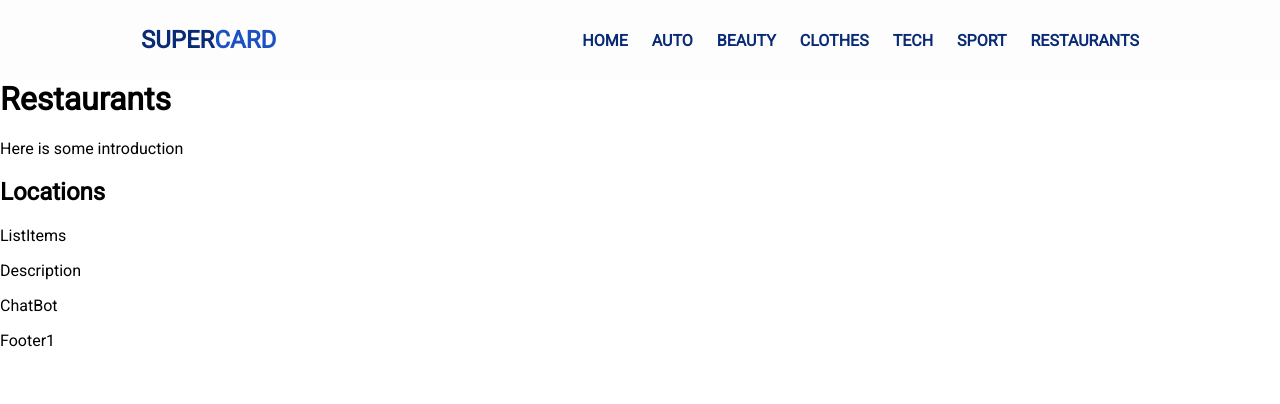
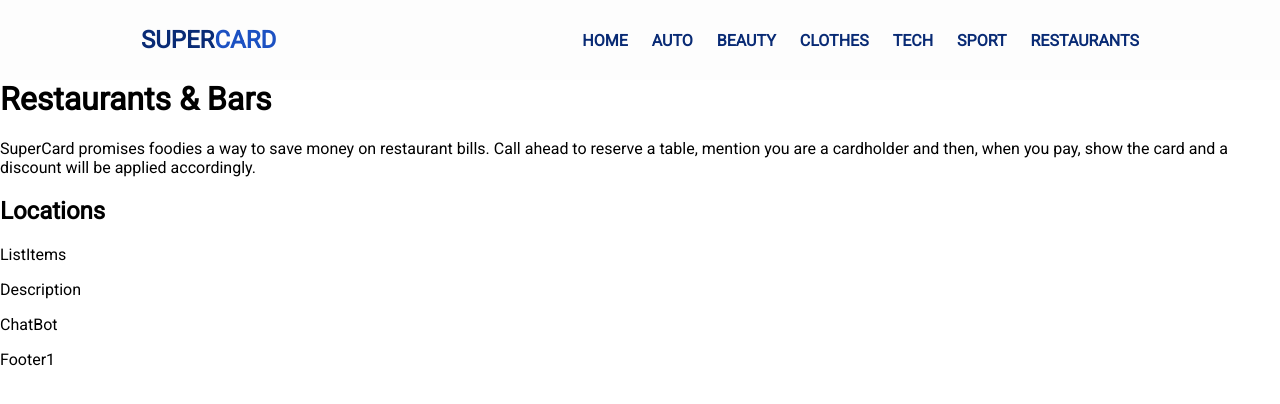
Before and after one commit to dimitrina-beleva/Super-Card, a React app: page /restaurants in a window 1280 px wide. Shown: the top 404 px of the page. Built offline with nearby package versions, Linux system fonts and the light colour scheme.

Commit message:
added intro text

```diff
--- a/src/components/Restaurants/Introduction.jsx
+++ b/src/components/Restaurants/Introduction.jsx
@@ -2,8 +2,10 @@
 
 const Introduction = () => (
   <div>
-    <h1>Restaurants</h1>
-    <p>Here is some introduction</p>
+    <h1>Restaurants & Bars</h1>
+    <p>
+        SuperCard promises foodies a way to save money on restaurant bills. Call ahead to reserve a table, mention you are a cardholder and then, when you pay, show the card and a discount will be applied accordingly.
+    </p>
   </div>
 );
 
```
